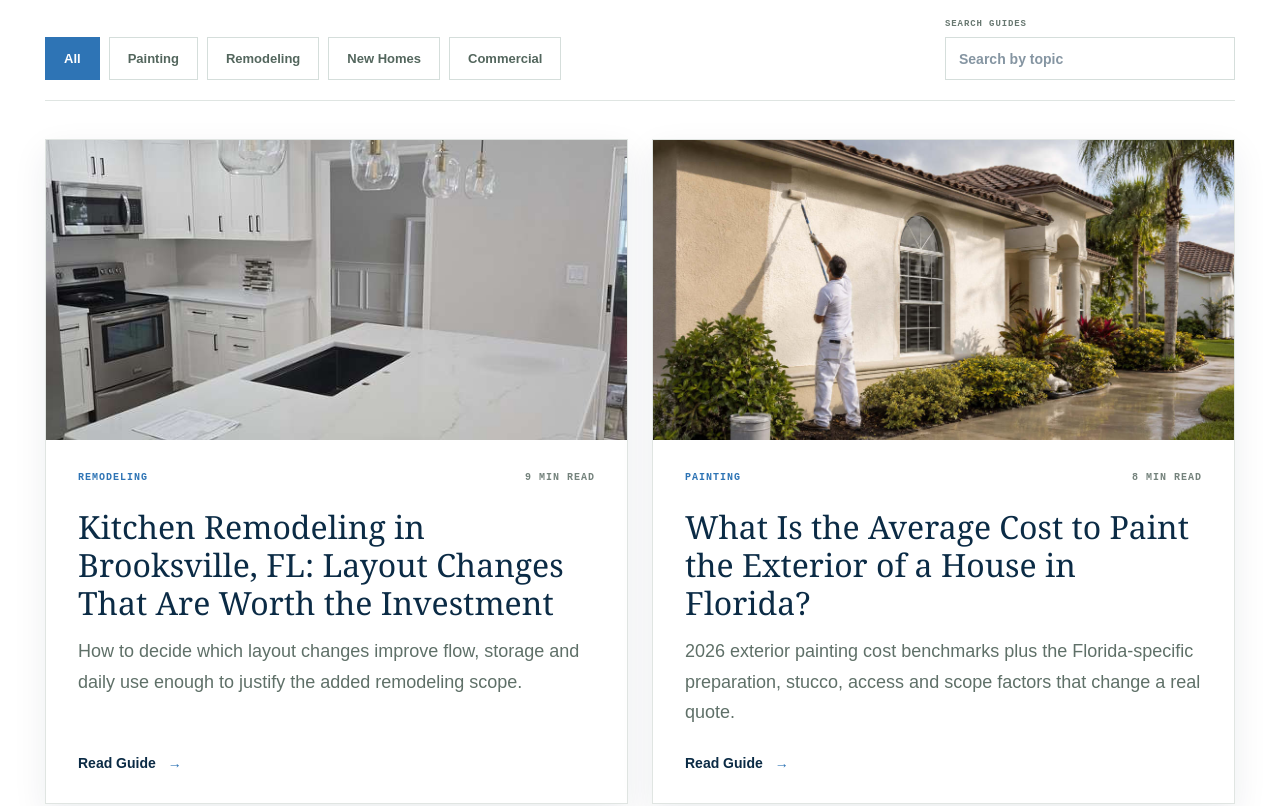
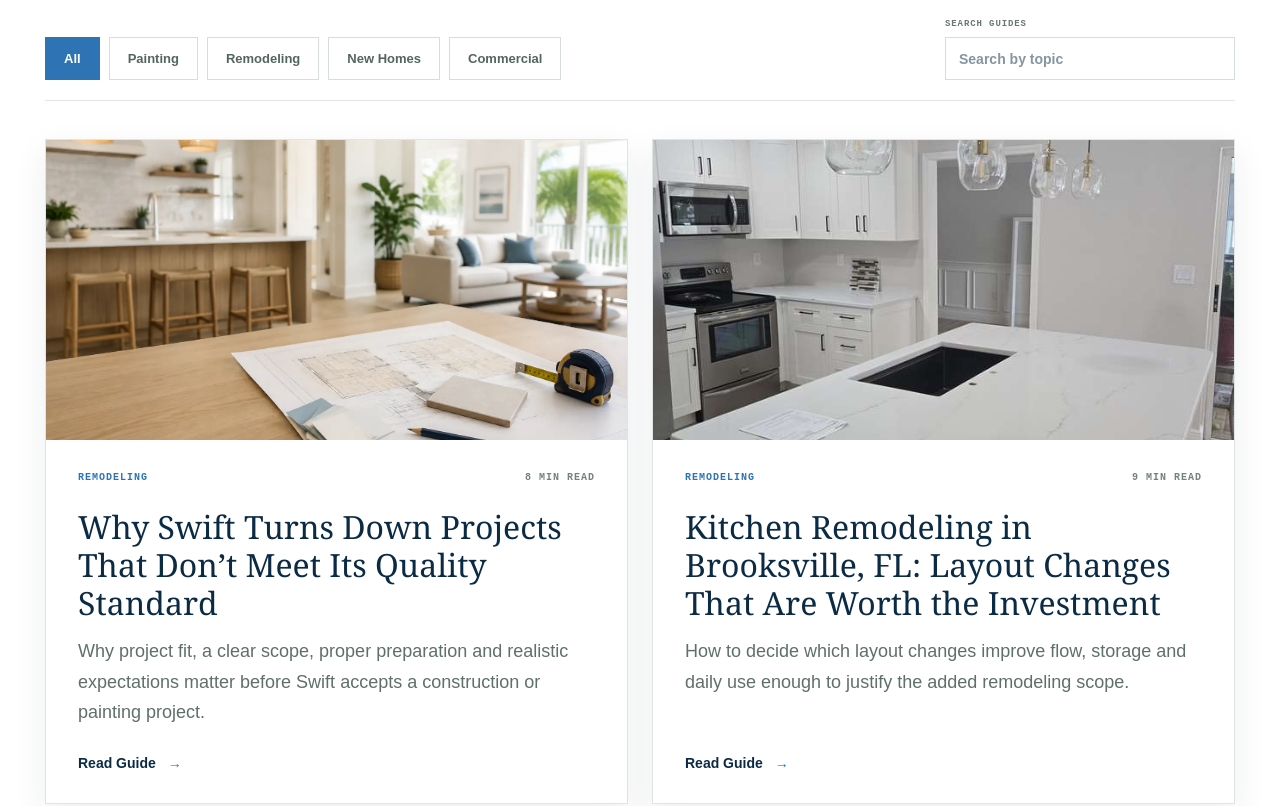
Before and after one commit to stylus1274/swift, a Next.js app: page /blog in a window 1280 px wide. Shown: the part 1600-2406 px from the top of the page. Built offline with nearby package versions, Linux system fonts and the light colour scheme.

Commit message:
Add quality standards article to blog library

```diff
--- a/app/blog/page.tsx
+++ b/app/blog/page.tsx
@@ -7,6 +7,15 @@ import SiteFooter from "@/components/SiteFooter";
 const categories = ["All", "Painting", "Remodeling", "New Homes", "Commercial"];
 
 const articles = [
+  {
+    category: "Remodeling",
+    title: "Why Swift Turns Down Projects That Don’t Meet Its Quality Standard",
+    excerpt: "Why project fit, a clear scope, proper preparation and realistic expectations matter before Swift accepts a construction or painting project.",
+    image: "/assets/contact-planning-hero.webp",
+    alt: "Construction plans and finish samples prepared for project planning",
+    readTime: "8 MIN READ",
+    href: "/blog/why-swift-turns-down-projects-quality-standard",
+  },
   {
     category: "Remodeling",
     title: "Kitchen Remodeling in Brooksville, FL: Layout Changes That Are Worth the Investment",
```
